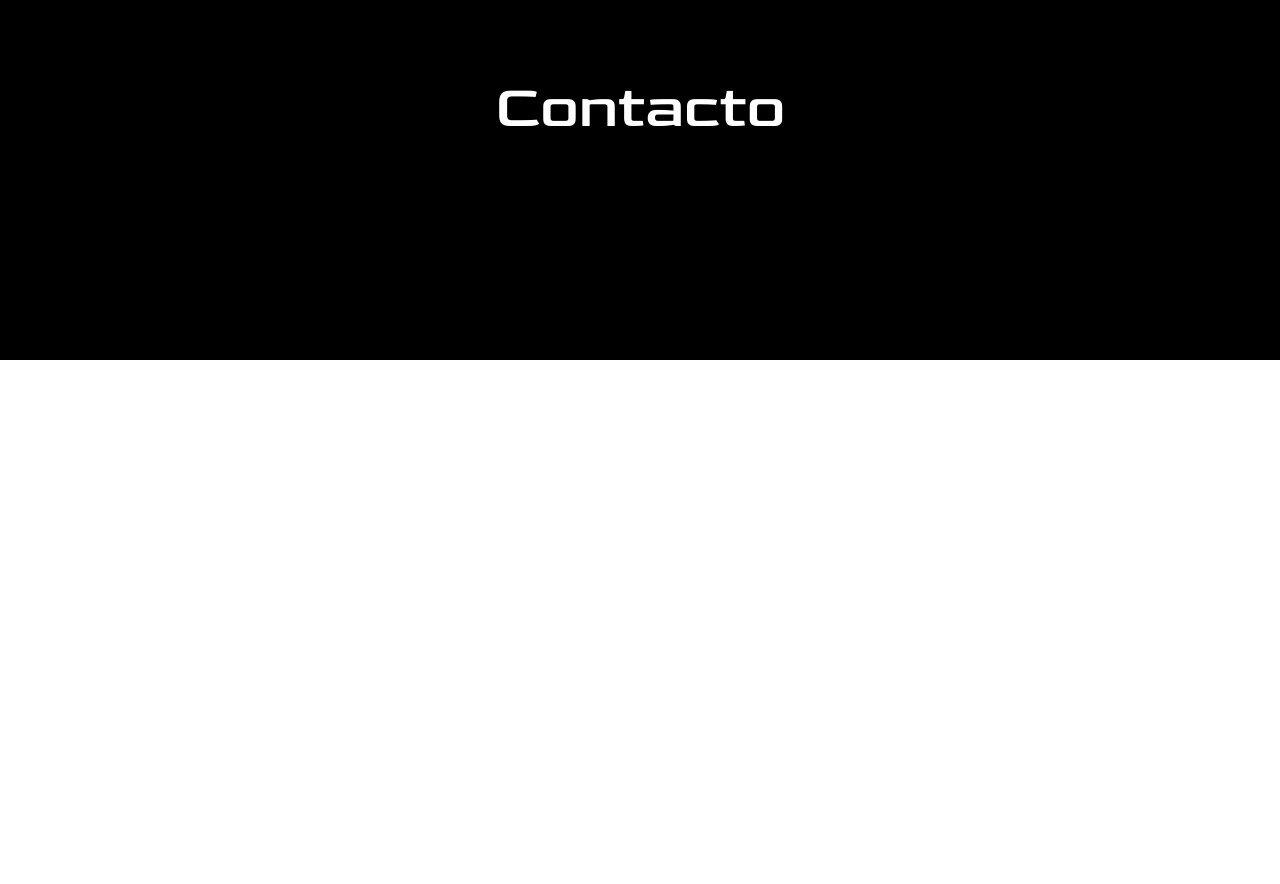
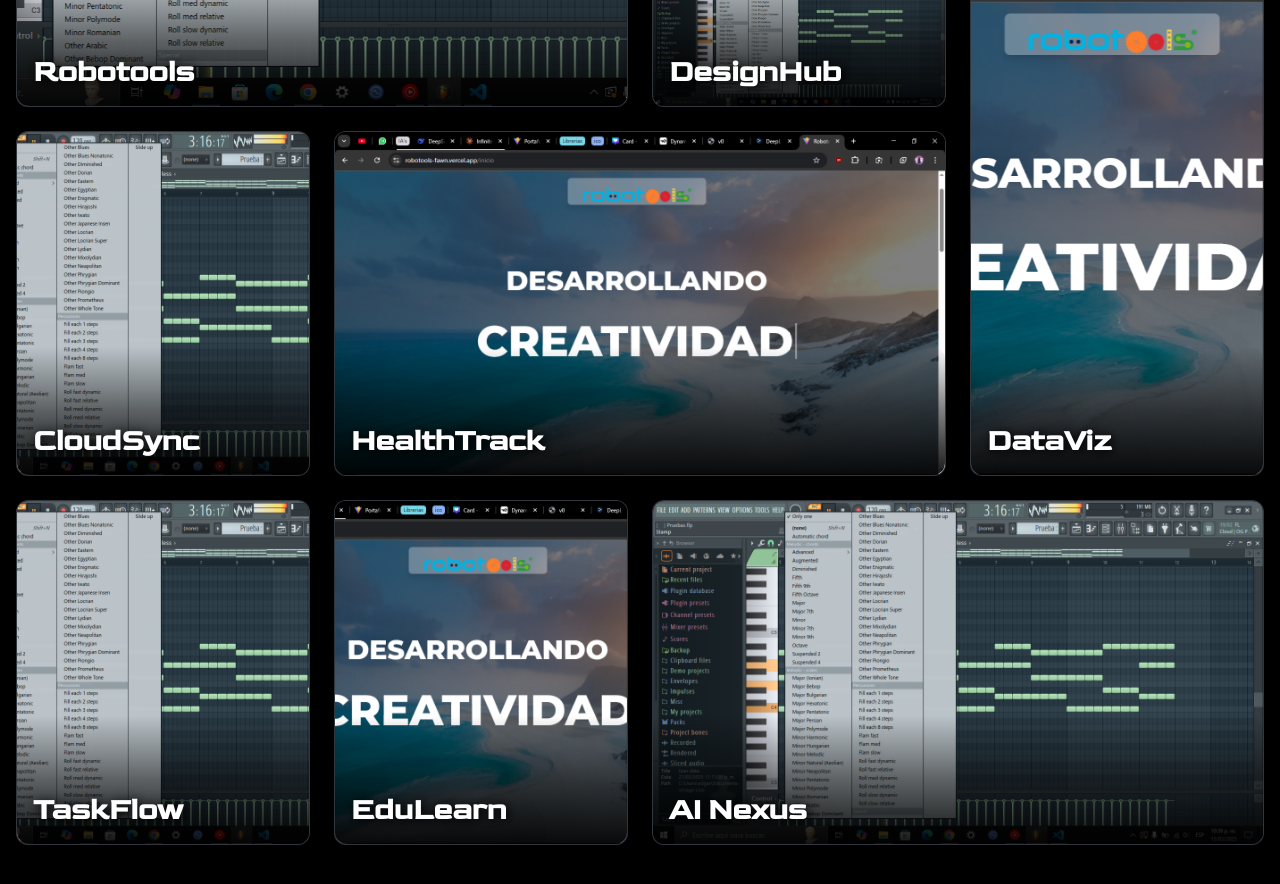
Before and after one commit to Edgar767/Portafolio, a React (Vite) app: page / in a window 1280 px wide. Shown: the part 1720-2604 px from the top of the page. Before the commit the page ends 2080 px from the top, so only its background shows below. Built offline with nearby package versions, Linux system fonts and the light colour scheme.

Commit message:
Diseño Bento Grid Funcionando

```diff
--- a/src/components/Cards/Card.jsx
+++ b/src/components/Cards/Card.jsx
@@ -76,7 +76,7 @@ const Card = ({
 
   return (
     <motion.div
-      className="max-w-sm rounded overflow-hidden bg-gray-900/30 border cursor-pointer relative"
+      className="w-full h-full rounded-xl overflow-hidden bg-gray-900/30 border cursor-pointer relative"
       onClick={handleClick}
       onMouseEnter={handleMouseEnter}
       onMouseLeave={handleMouseLeave}
@@ -96,12 +96,12 @@ const Card = ({
       initial={false}
       animate={!shouldHide}
     >
-      <div className="backdrop-blur-md bg-opacity-60 absolute inset-0 rounded"></div>
+      <div className="backdrop-blur-md bg-opacity-60 absolute inset-0 rounded-xl"></div>
 
       {primeraImagen && (
         <motion.img
           layoutId={`card-image-${titulo}`}
-          className="w-full h-48 object-cover relative z-10"
+          className="w-full h-full object-cover relative z-10"
           src={primeraImagen.url}
           alt={primeraImagen.alt || titulo}
           style={{
@@ -111,8 +111,8 @@ const Card = ({
         />
       )}
 
-      {/* Degradado overlay para mejorar legibilidad del texto */}
-      <div className="absolute bottom-0 left-0 right-0 h-24 bg-gradient-to-t from-black/80 via-black/40 to-transparent pointer-events-none z-20" />
+      {/* Degradado overlay para mejorar legibilidad */}
+      <div className="absolute bottom-0 left-0 right-0 h-32 bg-gradient-to-t from-black/90 via-black/50 to-transparent pointer-events-none z-20 rounded-xl" />
 
       <motion.div
         layoutId={`card-content-${titulo}`}
@@ -124,7 +124,7 @@ const Card = ({
       >
         <motion.div
           layoutId={`card-title-${titulo}`}
-          className="font-Goldman text-white text-3xl md:text-4xl font-bold drop-shadow-2xl"
+          className="font-Goldman text-white text-2xl md:text-3xl font-bold drop-shadow-2xl"
           style={{
             willChange: 'transform',
             transform: 'translateZ(0)',
--- a/src/components/Cards/CardxModal.jsx
+++ b/src/components/Cards/CardxModal.jsx
@@ -21,7 +21,7 @@ const CardxModal = ({
   };
 
   return (
-    <div className="relative">
+    <div className="relative h-full">
       <Card
         imagenes={imagenes}
         titulo={titulo}
--- a/src/pages/Proyectos.jsx
+++ b/src/pages/Proyectos.jsx
@@ -9,38 +9,279 @@ import Vitejs_Logo from '../assets/Logos/vitejs_logo.svg';
 import Daisyui_Logo from '../assets/Logos/daisyui_logo.svg';
 import Javascript_Logo from '../assets/Logos/javascript_logo.svg';
 import CSS_Logo from '../assets/Logos/css_logo.svg';
+import NodeJS_Logo from '../assets/Logos/nodejs_logo.svg';
+import MongoDB_Logo from '../assets/Logos/mongodb_logo.svg';
 
 const Proyectos = () => {
+  // Datos de proyectos
+  const proyectos = [
+    // Proyecto 1: Grande (2x2)
+    {
+      id: 1,
+      imagenes: [
+        { url: FLStudio, alt: "Vista principal del proyecto" },
+        { url: Robotools, alt: "Detalle de la interfaz" },
+      ],
+      titulo: "Robotools",
+      descripcion: "Herramientas avanzadas para automatización de procesos utilizando IA. Integra múltiples APIs para optimizar flujos de trabajo complejos con una interfaz intuitiva y paneles de control personalizables.",
+      githubUrl: "https://github.com/Edgar767/RoboTools",
+      externalUrl: "https://robotools-fawn.vercel.app/inicio",
+      tecnologias: [
+        { nombre: "Vite JS", logo: Vitejs_Logo },
+        { nombre: "React", logo: React_Logo },
+        { nombre: "Daisy UI", logo: Daisyui_Logo },
+        { nombre: "Tailwind CSS", logo: Tailwind_Logo },
+        { nombre: "Framer Motion", logo: Framer_Logo }
+      ]
+    },
+    // Proyecto 2: Horizontal (2x1)
+    {
+      id: 2,
+      imagenes: [
+        { url: Robotools, alt: "Vista móvil" },
+      ],
+      titulo: "AudioLab",
+      descripcion: "Plataforma para producción musical colaborativa. Permite a artistas trabajar juntos en tiempo real desde diferentes ubicaciones.",
+      githubUrl: "https://github.com/Edgar767/AudioLab",
+      externalUrl: "https://audiolab-demo.vercel.app",
+      tecnologias: [
+        { nombre: "React", logo: React_Logo },
+        { nombre: "Web Audio API", logo: Javascript_Logo },
+        { nombre: "Firebase", logo: Vitejs_Logo }
+      ]
+    },
+    // Proyecto 3: Cuadrado (1x1)
+    {
+      id: 3,
+      imagenes: [
+        { url: FLStudio, alt: "Interfaz de usuario" },
+      ],
+      titulo: "DesignHub",
+      descripcion: "Colección de recursos para diseñadores UI/UX.",
+      githubUrl: "https://github.com/Edgar767/DesignHub",
+      externalUrl: "https://designhub.vercel.app",
+      tecnologias: [
+        { nombre: "React", logo: React_Logo },
+        { nombre: "CSS Modules", logo: CSS_Logo },
+        { nombre: "Framer Motion", logo: Framer_Logo }
+      ]
+    },
+    // Proyecto 4: Vertical (1x2) - Tamaño mediano
+    {
+      id: 4,
+      imagenes: [
+        { url: Robotools, alt: "Sistema de análisis" },
+      ],
+      titulo: "DataViz",
+      descripcion: "Visualización avanzada de datos con gráficos interactivos. Conecta con múltiples fuentes de datos para crear dashboards en tiempo real con actualizaciones automáticas.",
+      githubUrl: "https://github.com/Edgar767/DataViz",
+      externalUrl: "https://dataviz-demo.vercel.app",
+      tecnologias: [
+        { nombre: "React", logo: React_Logo },
+        { nombre: "D3.js", logo: Javascript_Logo },
+        { nombre: "Tailwind CSS", logo: Tailwind_Logo }
+      ]
+    },
+    // Proyecto 5: Cuadrado (1x1)
+    {
+      id: 5,
+      imagenes: [
+        { url: FLStudio, alt: "Panel de control" },
+      ],
+      titulo: "CloudSync",
+      descripcion: "Sincronización de archivos entre dispositivos.",
+      githubUrl: "https://github.com/Edgar767/CloudSync",
+      externalUrl: "https://cloudsync.vercel.app",
+      tecnologias: [
+        { nombre: "Node.js", logo: NodeJS_Logo },
+        { nombre: "MongoDB", logo: MongoDB_Logo },
+        { nombre: "React", logo: React_Logo }
+      ]
+    },
+    // Proyecto 6: Horizontal (2x1)
+    {
+      id: 6,
+      imagenes: [
+        { url: Robotools, alt: "Sistema de monitoreo" },
+      ],
+      titulo: "HealthTrack",
+      descripcion: "Seguimiento de salud y bienestar con análisis predictivo. Registra tus métricas de salud y obtén recomendaciones personalizadas.",
+      githubUrl: "https://github.com/Edgar767/HealthTrack",
+      externalUrl: "https://healthtrack.vercel.app",
+      tecnologias: [
+        { nombre: "React Native", logo: React_Logo },
+        { nombre: "Firebase", logo: Vitejs_Logo },
+        { nombre: "Chart.js", logo: Javascript_Logo }
+      ]
+    },
+    // Proyecto 7: Vertical (1x2) - Tamaño mediano
+    {
+      id: 7,
+      imagenes: [
+        { url: FLStudio, alt: "Interfaz de gestión" },
+      ],
+      titulo: "TaskFlow",
+      descripcion: "Gestión de proyectos con metodología Kanban. Organiza tus tareas en tableros visuales con arrastrar y soltar, notificaciones y colaboración en equipo.",
+      githubUrl: "https://github.com/Edgar767/TaskFlow",
+      externalUrl: "https://taskflow.vercel.app",
+      tecnologias: [
+        { nombre: "React", logo: React_Logo },
+        { nombre: "Redux", logo: Javascript_Logo },
+        { nombre: "Tailwind CSS", logo: Tailwind_Logo }
+      ]
+    },
+    // Proyecto 8: Vertical (1x2) - Mismo tamaño que TaskFlow
+    {
+      id: 8,
+      imagenes: [
+        { url: Robotools, alt: "Sistema educativo" },
+      ],
+      titulo: "EduLearn",
+      descripcion: "Plataforma de aprendizaje interactivo con cursos personalizados. Incluye seguimiento de progreso, evaluaciones y certificados digitales.",
+      githubUrl: "https://github.com/Edgar767/EduLearn",
+      externalUrl: "https://edulearn.vercel.app",
+      tecnologias: [
+        { nombre: "Next.js", logo: React_Logo },
+        { nombre: "MongoDB", logo: MongoDB_Logo },
+        { nombre: "Tailwind CSS", logo: Tailwind_Logo }
+      ]
+    },
+    // Proyecto 9: Grande (2x2)
+    {
+      id: 9,
+      imagenes: [
+        { url: FLStudio, alt: "Ecosistema de IA" },
+      ],
+      titulo: "AI Nexus",
+      descripcion: "Plataforma unificada para desarrollo de inteligencia artificial. Integra múltiples modelos de IA en un solo lugar con herramientas de despliegue, monitoreo y optimización para desarrolladores e investigadores.",
+      githubUrl: "https://github.com/Edgar767/AINexus",
+      externalUrl: "https://ainexus.vercel.app",
+      tecnologias: [
+        { nombre: "Python", logo: Javascript_Logo },
+        { nombre: "TensorFlow", logo: CSS_Logo },
+        { nombre: "React", logo: React_Logo },
+        { nombre: "Docker", logo: Vitejs_Logo }
+      ]
+    }
+  ];
+
   return (
-    <section className="relative min-h-[80vh] md:min-h-[60vh] flex items-center justify-center bg-black">
-      <div className="max-w-4xl mx-auto px-4 sm:px-6 lg:px-8 text-center relative z-10">
-        <h1 className="text-4xl md:text-5xl lg:text-6xl font-Goldman text-white mb-6 leading-tight">
+    <section className="relative min-h-[80vh] flex items-center justify-center bg-black py-16 px-4">
+      <div className="max-w-7xl mx-auto relative z-10 w-full">
+        <h1 className="text-4xl md:text-5xl lg:text-6xl font-Goldman text-white mb-12 text-center">
           Proyectos
         </h1>
 
-        <CardxModal
-          imagenes={[
-            { url: FLStudio, alt: "Vista principal del proyecto" },
-            { url: Robotools, alt: "Detalle de la interfaz" },
-            { url: FLStudio, alt: "Vista móvil" },
-            { url: FLStudio, alt: "Vista principal del proyecto" },
-            { url: Robotools, alt: "Detalle de la interfaz" },
-          ]}
+        {/* Contenedor Bento Grid - 9 proyectos con tamaños personalizados */}
+        <div className="grid grid-cols-1 md:grid-cols-2 lg:grid-cols-4 gap-4 md:gap-6 w-full">
+          {/* Proyecto 1: Grande (2x2) */}
+          <div className="md:col-span-2 md:row-span-2">
+            <CardxModal
+              imagenes={proyectos[0].imagenes}
+              titulo={proyectos[0].titulo}
+              descripcion={proyectos[0].descripcion}
+              githubUrl={proyectos[0].githubUrl}
+              externalUrl={proyectos[0].externalUrl}
+              tecnologias={proyectos[0].tecnologias}
+            />
+          </div>
 
-          titulo="Robotools"
-          descripcion="Lorem ipsum dolor sit amet, consectetur adipiscing elit. Sed do eiusmod tempor incididunt ut labore et dolore magna aliqua. Ut enim ad minim veniam, quis nostrud exercitation ullamco laboris nisi ut aliquip ex ea commodo consequat. Duis aute irure dolor in reprehenderit in voluptate velit esse cillum dolore eu fugiat nulla pariatur. Excepteur sint occaecat cupidatat non proident, sunt in culpa qui officia deserunt mollit anim id est laborum."
-          githubUrl={"https://github.com/Edgar767/RoboTools"}
-          externalUrl={"https://robotools-fawn.vercel.app/inicio"}
+          {/* Proyecto 2: Horizontal (2x1) */}
+          <div className="md:col-span-2">
+            <CardxModal
+              imagenes={proyectos[1].imagenes}
+              titulo={proyectos[1].titulo}
+              descripcion={proyectos[1].descripcion}
+              githubUrl={proyectos[1].githubUrl}
+              externalUrl={proyectos[1].externalUrl}
+              tecnologias={proyectos[1].tecnologias}
+            />
+          </div>
 
-          tecnologias={[
-            { nombre: "Vite JS", logo: Vitejs_Logo },
-            { nombre: "React", logo: React_Logo },
-            { nombre: "Daisy UI", logo: Daisyui_Logo },
-            { nombre: "Tailwind CSS", logo: Tailwind_Logo },
-            { nombre: "Framer Motion", logo: Framer_Logo }
-          ]}
-        />
+          {/* Proyecto 3: Cuadrado (1x1) */}
+          <div className="md:col-span-1">
+            <CardxModal
+              imagenes={proyectos[2].imagenes}
+              titulo={proyectos[2].titulo}
+              descripcion={proyectos[2].descripcion}
+              githubUrl={proyectos[2].githubUrl}
+              externalUrl={proyectos[2].externalUrl}
+              tecnologias={proyectos[2].tecnologias}
+            />
+          </div>
 
+          {/* Proyecto 4: Vertical (1x2) - Tamaño mediano */}
+          <div className="md:col-span-1 md:row-span-2">
+            <CardxModal
+              imagenes={proyectos[3].imagenes}
+              titulo={proyectos[3].titulo}
+              descripcion={proyectos[3].descripcion}
+              githubUrl={proyectos[3].githubUrl}
+              externalUrl={proyectos[3].externalUrl}
+              tecnologias={proyectos[3].tecnologias}
+            />
+          </div>
+
+          {/* Proyecto 5: Cuadrado (1x1) */}
+          <div className="md:col-span-1">
+            <CardxModal
+              imagenes={proyectos[4].imagenes}
+              titulo={proyectos[4].titulo}
+              descripcion={proyectos[4].descripcion}
+              githubUrl={proyectos[4].githubUrl}
+              externalUrl={proyectos[4].externalUrl}
+              tecnologias={proyectos[4].tecnologias}
+            />
+          </div>
+
+          {/* Proyecto 6: Horizontal (2x1) */}
+          <div className="md:col-span-2">
+            <CardxModal
+              imagenes={proyectos[5].imagenes}
+              titulo={proyectos[5].titulo}
+              descripcion={proyectos[5].descripcion}
+              githubUrl={proyectos[5].githubUrl}
+              externalUrl={proyectos[5].externalUrl}
+              tecnologias={proyectos[5].tecnologias}
+            />
+          </div>
+
+          {/* Proyecto 7: Vertical (1x2) - Tamaño mediano */}
+          <div className="md:col-span-1 md:row-span-2">
+            <CardxModal
+              imagenes={proyectos[6].imagenes}
+              titulo={proyectos[6].titulo}
+              descripcion={proyectos[6].descripcion}
+              githubUrl={proyectos[6].githubUrl}
+              externalUrl={proyectos[6].externalUrl}
+              tecnologias={proyectos[6].tecnologias}
+            />
+          </div>
+
+          {/* Proyecto 8: Vertical (1x2) - Mismo tamaño que TaskFlow */}
+          <div className="md:col-span-1 md:row-span-2">
+            <CardxModal
+              imagenes={proyectos[7].imagenes}
+              titulo={proyectos[7].titulo}
+              descripcion={proyectos[7].descripcion}
+              githubUrl={proyectos[7].githubUrl}
+              externalUrl={proyectos[7].externalUrl}
+              tecnologias={proyectos[7].tecnologias}
+            />
+          </div>
+
+          {/* Proyecto 9: Grande (2x2) */}
+          <div className="md:col-span-2 md:row-span-2">
+            <CardxModal
+              imagenes={proyectos[8].imagenes}
+              titulo={proyectos[8].titulo}
+              descripcion={proyectos[8].descripcion}
+              githubUrl={proyectos[8].githubUrl}
+              externalUrl={proyectos[8].externalUrl}
+              tecnologias={proyectos[8].tecnologias}
+            />
+          </div>
+        </div>
       </div>
     </section>
   );
```
